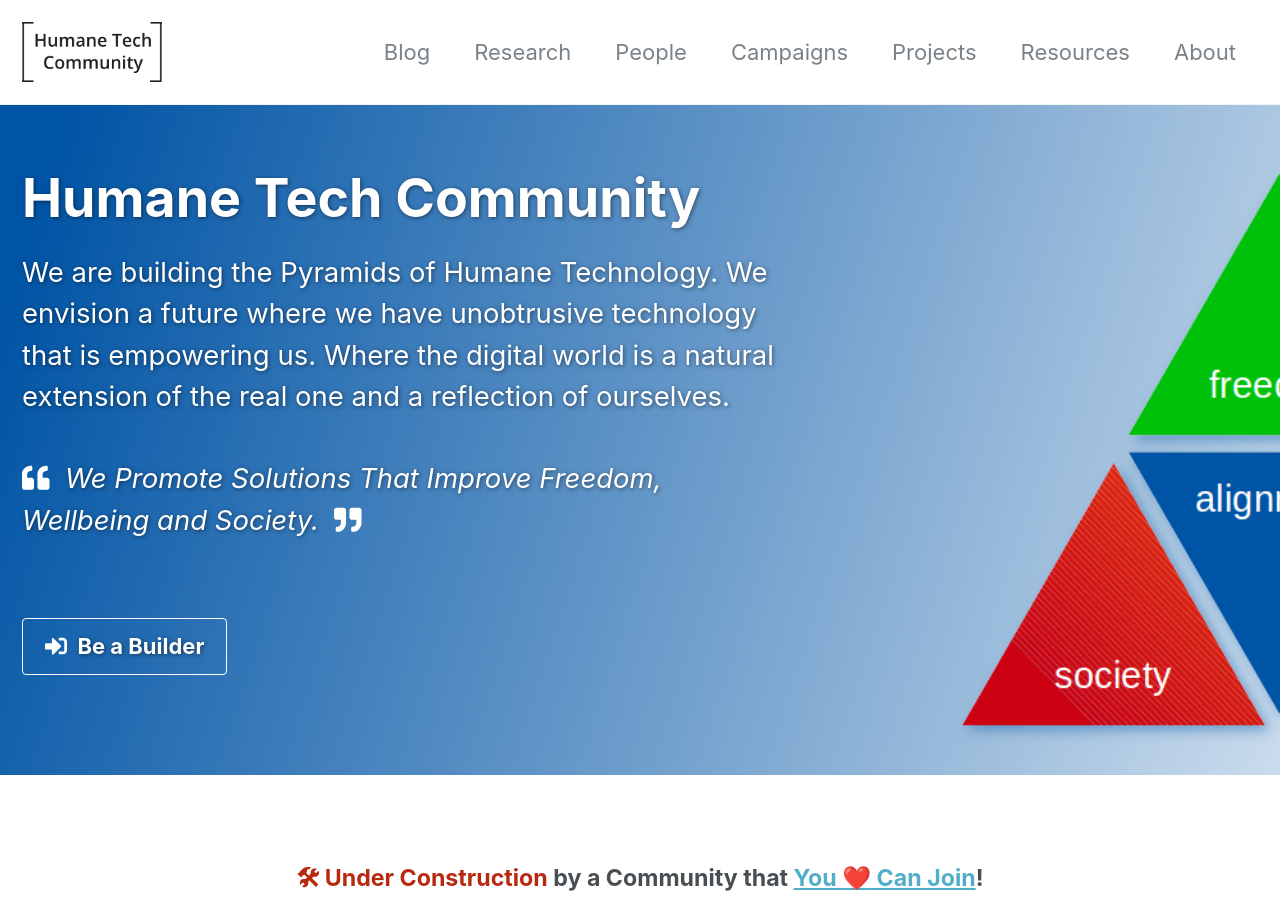
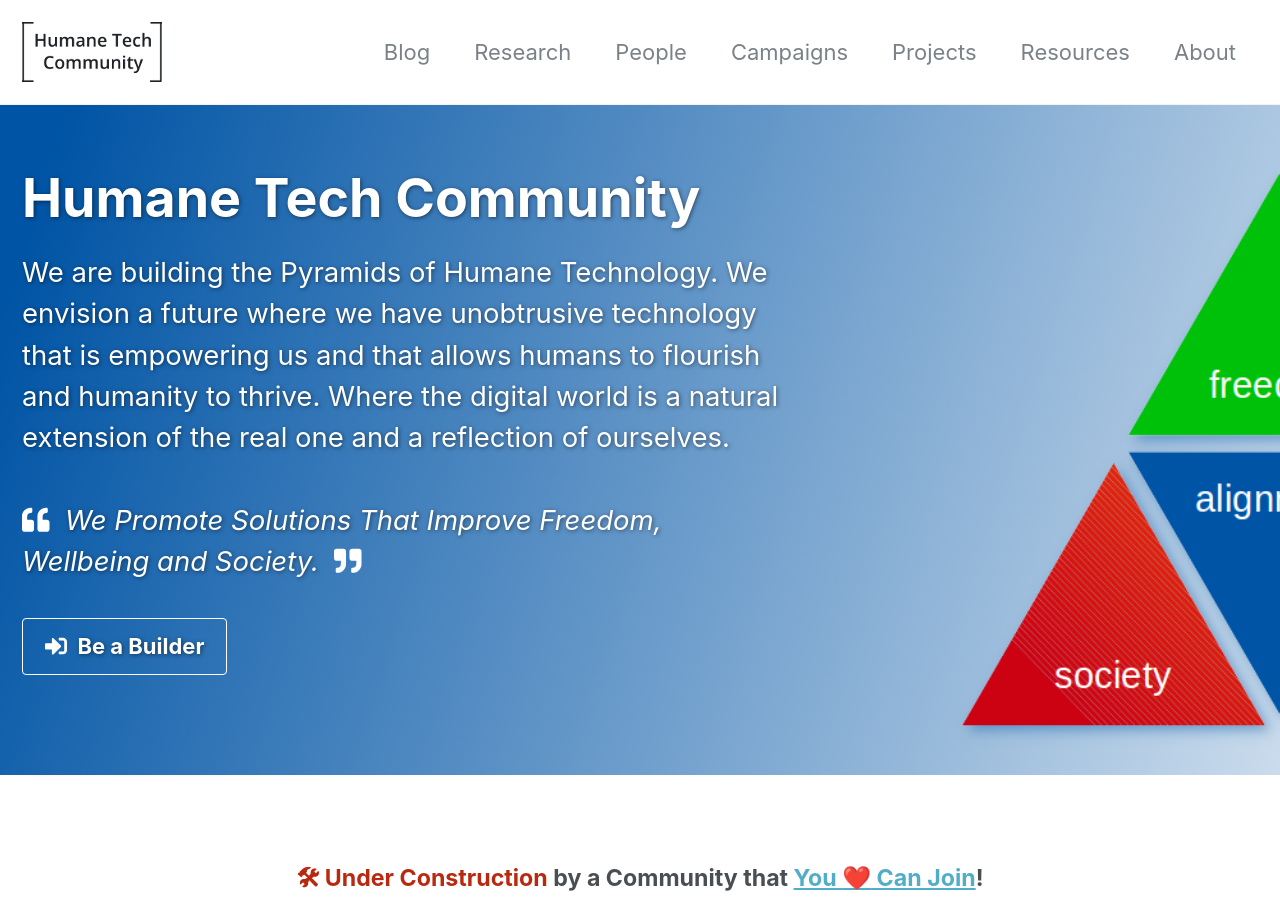
Before and after one commit to humanetech-community/community-hub, a Jekyll site: the page built from index.html, in a window 1280 px wide and 900 px high. Built offline with Jekyll 4.4.1, drawn with Linux system fonts in a browser that asks for light colours; cached includes are drawn as plain includes; nearby versions of some CDN libraries; emoji names are drawn with the system emoji font; the list of posts is cut into pages by our own code.

Commit message:
Updated hero text

```diff
--- a/index.html
+++ b/index.html
@@ -9,7 +9,7 @@
     - label: "<i class='fas fa-sign-in-alt'></i> &nbsp;Be a Builder"
       url: "/join/"
   caption:
-excerpt: 'We are building the Pyramids of Humane Technology. We envision a future where we have unobtrusive technology that is empowering us. Where the digital world is a natural extension of the real one and a reflection of ourselves.<br/><br/><span  class="fas fa-quote-left"></span>&nbsp; <i>We Promote Solutions That Improve Freedom, Wellbeing and Society.</i> &nbsp;<span class="fas fa-quote-right"></span><br/><br/>'
+excerpt: 'We are building the Pyramids of Humane Technology. We envision a future where we have unobtrusive technology that is empowering us and that allows humans to flourish and humanity to thrive. Where the digital world is a natural extension of the real one and a reflection of ourselves.<br/><br/><span  class="fas fa-quote-left"></span>&nbsp; <i>We Promote Solutions That Improve Freedom, Wellbeing and Society.</i> &nbsp;<span class="fas fa-quote-right"></span><br/>'
 feature_row:
   - image_path: /assets/images/strategic-pillar-cultural-awakening.png
     alt: "awareness"
```
